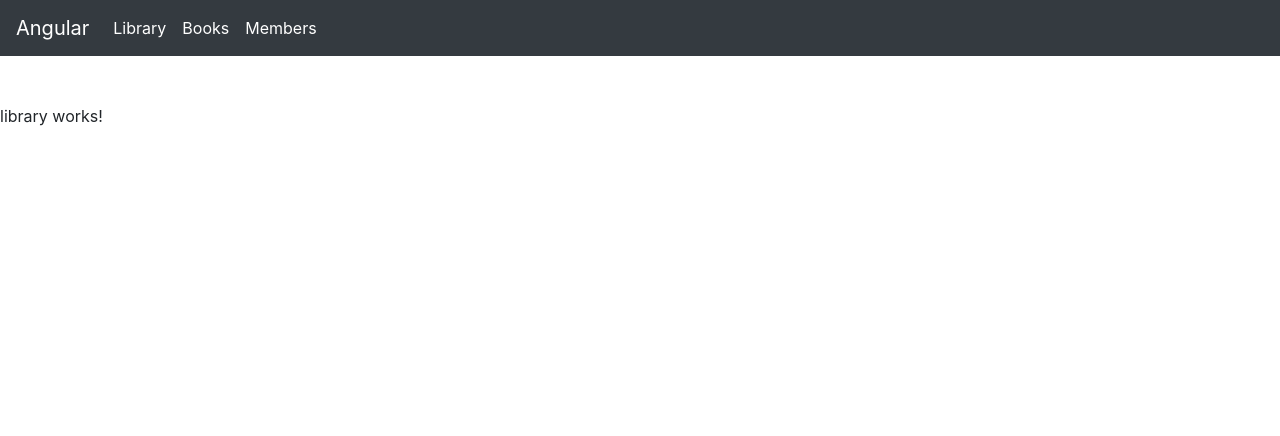
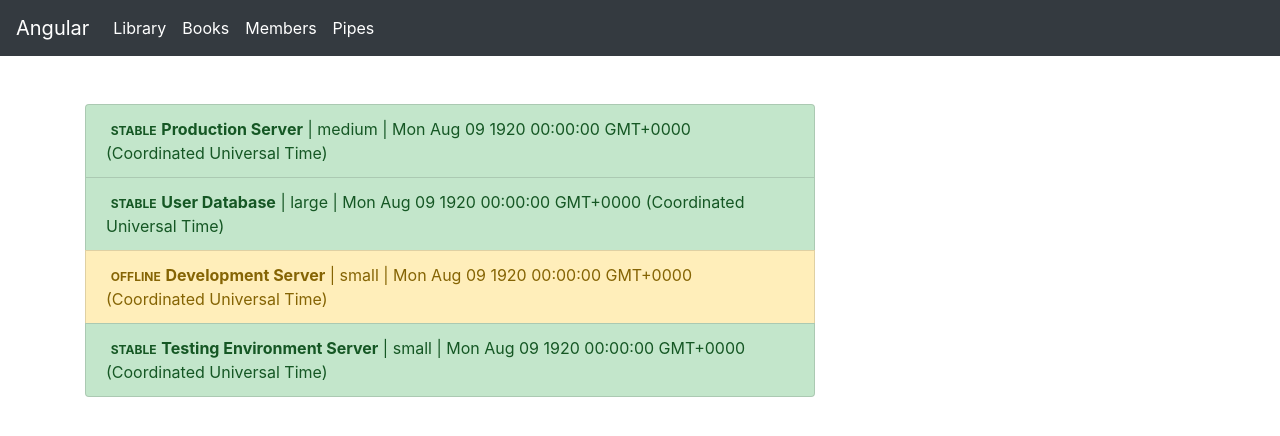
Before and after one commit to Carhoglu/angular-start, an Angular app: page /pipes in a window 1280 px wide. Shown: the top 436 px of the page. Built offline with nearby package versions, Linux system fonts and the light colour scheme.

Commit message:
Pipes start

```diff
--- a/src/app/app.component.html
+++ b/src/app/app.component.html
@@ -5,6 +5,7 @@
       <a class="nav-item nav-link active" [routerLink]="['library']">Library</a>
       <a class="nav-item nav-link active" [routerLink]="['books']">Books</a>
       <a class="nav-item nav-link active" [routerLink]="['members']">Members</a>
+      <a class="nav-item nav-link active" [routerLink]="['pipes']">Pipes</a>
     </div>
   </div>
   <div class="navbar-expand ml-auto navbar-nav">
--- /dev/null
+++ b/src/app/pipes/pipes.component.html
@@ -0,0 +1,18 @@
+<div class="container">
+  <div class="row">
+    <div class="col-xs-12 col-sm-10 col-md-8 col-sm-offset-1 col-md-offset-2">
+      <ul class="list-group">
+        <li
+          class="list-group-item"
+          *ngFor="let server of servers"
+          [ngClass]="getStatusClasses(server)">
+          <span
+            class="badge">
+            {{ server.status | uppercase}}
+          </span>
+          <strong>{{ server.name }}</strong> | {{ server.instanceType }} | {{ server.started }}
+        </li>
+      </ul>
+    </div>
+  </div>
+</div>
--- /dev/null
+++ b/src/app/pipes/pipes.component.ts
@@ -0,0 +1,48 @@
+import { Component, OnInit } from '@angular/core';
+
+@Component({
+  selector: 'app-pipes',
+  templateUrl: './pipes.component.html',
+  styleUrls: ['./pipes.component.css']
+})
+export class PipesComponent implements OnInit {
+  servers = [
+    {
+      instanceType: 'medium',
+      name: 'Production Server',
+      status: 'stable',
+      started: new Date(15, 1, 2017)
+    },
+    {
+      instanceType: 'large',
+      name: 'User Database',
+      status: 'stable',
+      started: new Date(15, 1, 2017)
+    },
+    {
+      instanceType: 'small',
+      name: 'Development Server',
+      status: 'offline',
+      started: new Date(15, 1, 2017)
+    },
+    {
+      instanceType: 'small',
+      name: 'Testing Environment Server',
+      status: 'stable',
+      started: new Date(15, 1, 2017)
+    }
+  ];
+
+  constructor() { }
+
+  ngOnInit() {
+  }
+
+  getStatusClasses(server: {instanceType: string, name: string, status: string, started: Date}) {
+    return {
+      'list-group-item-success': server.status === 'stable',
+      'list-group-item-warning': server.status === 'offline',
+      'list-group-item-danger': server.status === 'critical'
+    };
+  }
+}
```
Also changed, not shown: src/app/app.module.ts (+11 -8 lines), src/app/pipes/pipes.component.css (added).
